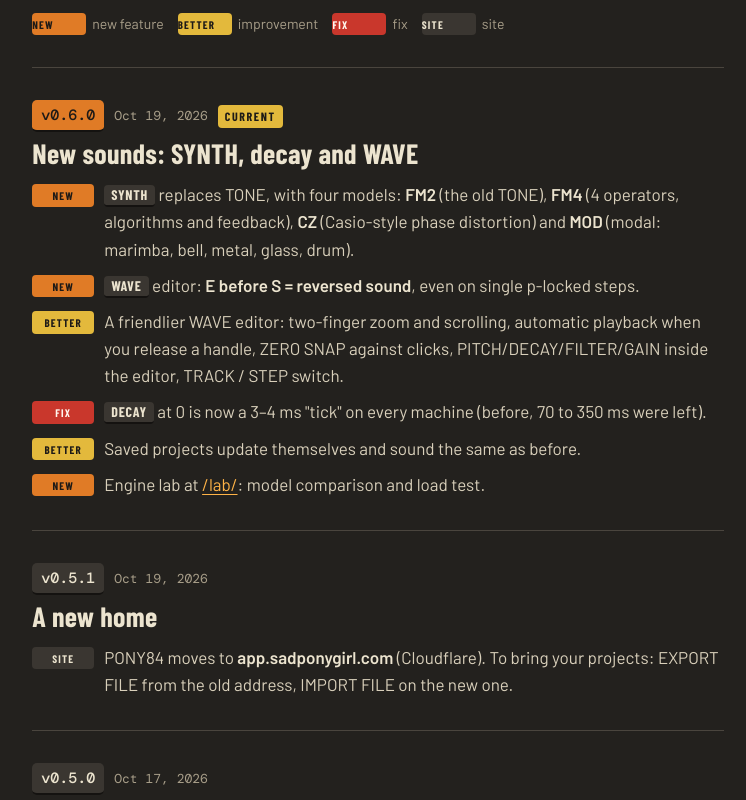
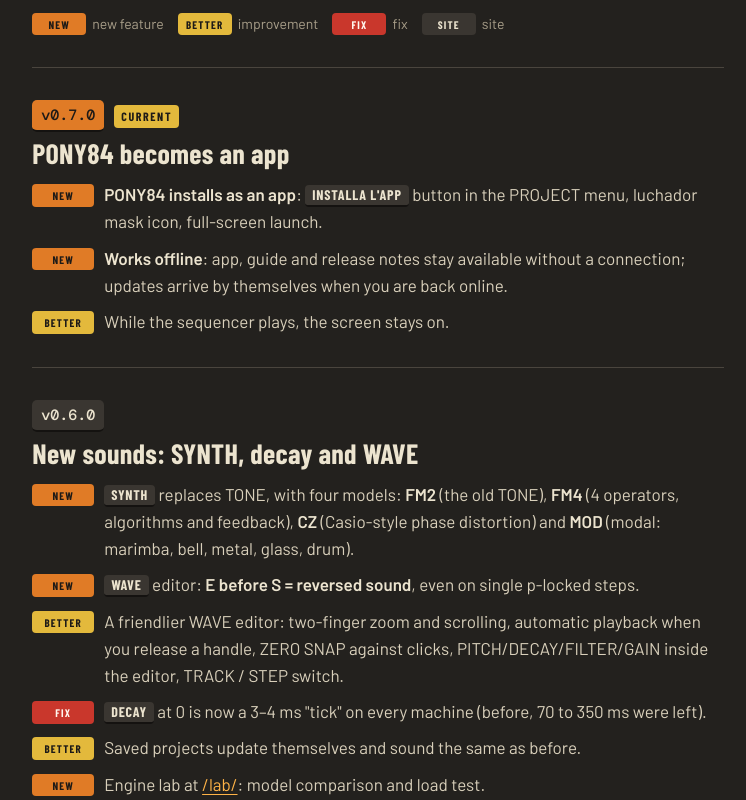
Before and after one commit to puck1e/pony84, a plain HTML site: page web/novita/index.html in a window 1280 px wide. Shown: the part 260-1060 px from the top of the page, without its empty margins (262-1008 px from the left). Drawn offline with nearby package versions, Linux system fonts and the light colour scheme; a web font is replaced by a local one.

Commit message:
Add files via upload

```diff
--- a/web/novita/index.html
+++ b/web/novita/index.html
@@ -6,6 +6,8 @@
 <meta name="theme-color" content="#23211e">
 <title>PONY84 · Novità</title>
 <meta name="description" content="Le novità di ogni versione di PONY84, la groovebox FM e sample nel browser.">
+<link rel="icon" type="image/png" sizes="32x32" href="../icons/favicon-32.png">
+<link rel="apple-touch-icon" href="../icons/apple-touch-icon.png">
 <link rel="preconnect" href="https://fonts.googleapis.com">
 <link rel="stylesheet" href="https://fonts.googleapis.com/css2?family=Barlow+Condensed:ital,wght@0,500;0,600;0,700;1,800&family=Barlow:wght@400;500;600&family=DM+Mono:wght@400;500&display=swap">
 <style>
@@ -118,7 +120,8 @@
 .tag.fix { background: var(--red); color: var(--white); }
 .tag.web { background: var(--key); color: var(--cream); }
 .legend { display: flex; gap: 14px; flex-wrap: wrap; font-size: 14px; color: var(--muted); align-items: center; }
-.legend span { display: flex; gap: 6px; align-items: center; }
+.legend > span { display: flex; gap: 6px; align-items: center; }
+.legend .tag { display: flex; justify-content: center; align-items: center; }
 .legend .tag { width: 54px; margin: 0; }
 </style>
 </head>
@@ -146,8 +149,17 @@
       <p class="lead"><span class="it">Cosa è cambiato in ogni versione, dalla più recente. Il numero di versione è in basso nel menu PROGETTO &amp; MIDI.</span><span class="en">What changed in each version, newest first. The version number is at the bottom of the PROJECT &amp; MIDI menu.</span></p>
       <div class="legend"><span><span class="tag new"><span class="it">NUOVO</span><span class="en">NEW</span></span><span class="it">funzione nuova</span><span class="en">new feature</span></span><span><span class="tag up"><span class="it">MEGLIO</span><span class="en">BETTER</span></span><span class="it">miglioria</span><span class="en">improvement</span></span><span><span class="tag fix"><span class="it">FIX</span><span class="en">FIX</span></span><span class="it">correzione</span><span class="en">fix</span></span><span><span class="tag web"><span class="it">SITO</span><span class="en">SITE</span></span><span class="it">sito</span><span class="en">site</span></span></div>
     </div>
+    <article class="rel" id="v0.7.0">
+      <div class="rel-head"><span class="ver">v0.7.0</span><span class="now"><span class="it">ATTUALE</span><span class="en">CURRENT</span></span></div>
+      <h2><span class="it">PONY84 diventa un'app</span><span class="en">PONY84 becomes an app</span></h2>
+      <ul>
+        <li><span class="tag new"><span class="it">NUOVO</span><span class="en">NEW</span></span><span><span class="it"><strong>PONY84 si installa come app</strong>: tasto <span class="k">INSTALLA L'APP</span> nel menu PROGETTO, icona con la maschera da luchador, apertura a tutto schermo.</span><span class="en"><strong>PONY84 installs as an app</strong>: <span class="k">INSTALLA L'APP</span> button in the PROJECT menu, luchador mask icon, full-screen launch.</span></span></li>
+        <li><span class="tag new"><span class="it">NUOVO</span><span class="en">NEW</span></span><span><span class="it"><strong>Funziona senza internet</strong>: app, guida e novità restano disponibili offline; gli aggiornamenti arrivano da soli quando torni online.</span><span class="en"><strong>Works offline</strong>: app, guide and release notes stay available without a connection; updates arrive by themselves when you are back online.</span></span></li>
+        <li><span class="tag up"><span class="it">MEGLIO</span><span class="en">BETTER</span></span><span><span class="it">Mentre il sequencer suona lo schermo resta acceso.</span><span class="en">While the sequencer plays, the screen stays on.</span></span></li>
+      </ul>
+    </article>
     <article class="rel" id="v0.6.0">
-      <div class="rel-head"><span class="ver">v0.6.0</span><time class="date" datetime="2026-10-19"><span class="it">19 ott 2026</span><span class="en">Oct 19, 2026</span></time><span class="now"><span class="it">ATTUALE</span><span class="en">CURRENT</span></span></div>
+      <div class="rel-head"><span class="ver">v0.6.0</span></div>
       <h2><span class="it">Nuovi suoni: SYNTH, decay e WAVE</span><span class="en">New sounds: SYNTH, decay and WAVE</span></h2>
       <ul>
         <li><span class="tag new"><span class="it">NUOVO</span><span class="en">NEW</span></span><span><span class="it"><span class="k">SYNTH</span> al posto di TONE, con quattro modelli: <strong>FM2</strong> (il TONE di prima), <strong>FM4</strong> (4 operatori, algoritmi e feedback), <strong>CZ</strong> (phase distortion stile Casio) e <strong>MOD</strong> (modale: marimba, campana, metallo, vetro, tamburo).</span><span class="en"><span class="k">SYNTH</span> replaces TONE, with four models: <strong>FM2</strong> (the old TONE), <strong>FM4</strong> (4 operators, algorithms and feedback), <strong>CZ</strong> (Casio-style phase distortion) and <strong>MOD</strong> (modal: marimba, bell, metal, glass, drum).</span></span></li>
@@ -159,14 +171,14 @@
       </ul>
     </article>
     <article class="rel" id="v0.5.1">
-      <div class="rel-head"><span class="ver">v0.5.1</span><time class="date" datetime="2026-10-19"><span class="it">19 ott 2026</span><span class="en">Oct 19, 2026</span></time></div>
+      <div class="rel-head"><span class="ver">v0.5.1</span></div>
       <h2><span class="it">Nuova casa</span><span class="en">A new home</span></h2>
       <ul>
         <li><span class="tag web"><span class="it">SITO</span><span class="en">SITE</span></span><span><span class="it">PONY84 si trasferisce su <strong>app.sadponygirl.com</strong> (Cloudflare). Per portarti i progetti: ESPORTA FILE dal vecchio indirizzo, IMPORTA FILE sul nuovo.</span><span class="en">PONY84 moves to <strong>app.sadponygirl.com</strong> (Cloudflare). To bring your projects: EXPORT FILE from the old address, IMPORT FILE on the new one.</span></span></li>
       </ul>
     </article>
     <article class="rel" id="v0.5.0">
-      <div class="rel-head"><span class="ver">v0.5.0</span><time class="date" datetime="2026-10-17"><span class="it">17 ott 2026</span><span class="en">Oct 17, 2026</span></time></div>
+      <div class="rel-head"><span class="ver">v0.5.0</span></div>
       <h2><span class="it">Ableton Move e skin Sad Pony Girl</span><span class="en">Ableton Move and the Sad Pony Girl skin</span></h2>
       <ul>
         <li><span class="tag new"><span class="it">NUOVO</span><span class="en">NEW</span></span><span><span class="it"><strong>Ableton Move</strong> come controller (step, pad, encoder, tasti e LED) grazie a movewire di Auri.</span><span class="en"><strong>Ableton Move</strong> as a controller (steps, pads, encoders, buttons and LEDs) thanks to Auri's movewire.</span></span></li>
@@ -174,7 +186,7 @@
       </ul>
     </article>
     <article class="rel" id="v0.4.0">
-      <div class="rel-head"><span class="ver">v0.4.0</span><time class="date" datetime="2026-10-17"><span class="it">17 ott 2026</span><span class="en">Oct 17, 2026</span></time></div>
+      <div class="rel-head"><span class="ver">v0.4.0</span></div>
       <h2><span class="it">Banchi e campioni</span><span class="en">Banks and samples</span></h2>
       <ul>
         <li><span class="tag new"><span class="it">NUOVO</span><span class="en">NEW</span></span><span><span class="it"><strong>128 pattern</strong> in 8 banchi A–H, con COPIA / INCOLLA di pattern e tracce.</span><span class="en"><strong>128 patterns</strong> in 8 banks A–H, with COPY / PASTE of patterns and tracks.</span></span></li>
@@ -184,7 +196,7 @@
       </ul>
     </article>
     <article class="rel" id="v0.3.0">
-      <div class="rel-head"><span class="ver">v0.3.0</span><time class="date" datetime="2026-10-17"><span class="it">17 ott 2026</span><span class="en">Oct 17, 2026</span></time></div>
+      <div class="rel-head"><span class="ver">v0.3.0</span></div>
       <h2><span class="it">Progetto, MIDI e mixer</span><span class="en">Project, MIDI and mixer</span></h2>
       <ul>
         <li><span class="tag new"><span class="it">NUOVO</span><span class="en">NEW</span></span><span><span class="it">Menu <span class="k">PROGETTO &amp; MIDI</span>: esporta e importa file .pony84, nuovo progetto, WAV salvati nel browser.</span><span class="en"><span class="k">PROJECT &amp; MIDI</span> menu: export and import .pony84 files, new project, WAVs saved in the browser.</span></span></li>
@@ -194,7 +206,7 @@
       </ul>
     </article>
     <article class="rel" id="v0.2.0">
-      <div class="rel-head"><span class="ver">v0.2.0</span><time class="date" datetime="2026-10-17"><span class="it">17 ott 2026</span><span class="en">Oct 17, 2026</span></time></div>
+      <div class="rel-head"><span class="ver">v0.2.0</span></div>
       <h2><span class="it">Sul telefono e dal vivo</span><span class="en">On the phone and live</span></h2>
       <ul>
         <li><span class="tag up"><span class="it">MEGLIO</span><span class="en">BETTER</span></span><span><span class="it">Schermata che si adatta al telefono; BPM trascinabile sul display e <span class="k">TAP</span>.</span><span class="en">Screen that fits the phone; BPM draggable on the display, and <span class="k">TAP</span>.</span></span></li>
@@ -204,7 +216,7 @@
       </ul>
     </article>
     <article class="rel" id="v0.1.0">
-      <div class="rel-head"><span class="ver">v0.1.0</span><time class="date" datetime="2026-10-16"><span class="it">16 ott 2026</span><span class="en">Oct 16, 2026</span></time></div>
+      <div class="rel-head"><span class="ver">v0.1.0</span></div>
       <h2><span class="it">La prima webapp</span><span class="en">The first web app</span></h2>
       <ul>
         <li><span class="tag new"><span class="it">NUOVO</span><span class="en">NEW</span></span><span><span class="it">6 tracce con motori FM e SAMPLE, sequencer a 16 step con P-LOCK e condizioni.</span><span class="en">6 tracks with FM and SAMPLE machines, 16-step sequencer with p-locks and conditions.</span></span></li>
```
